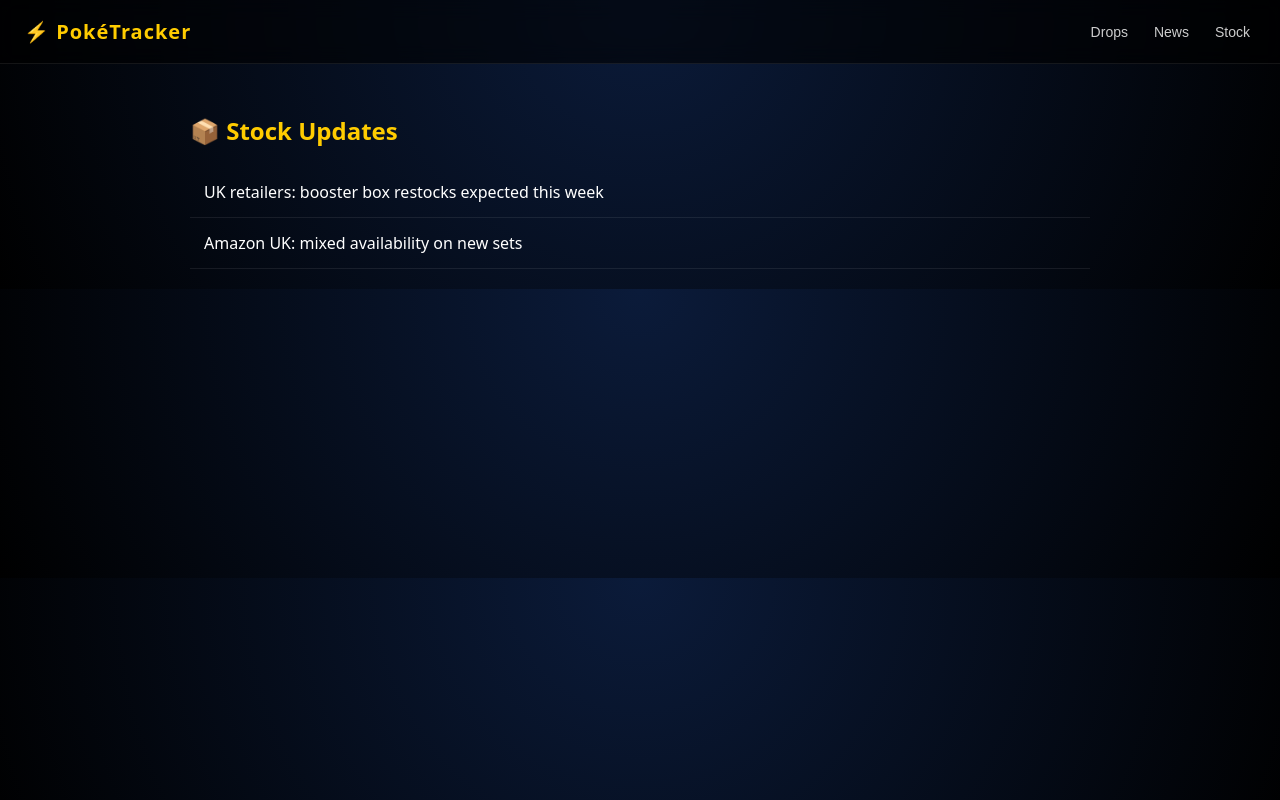
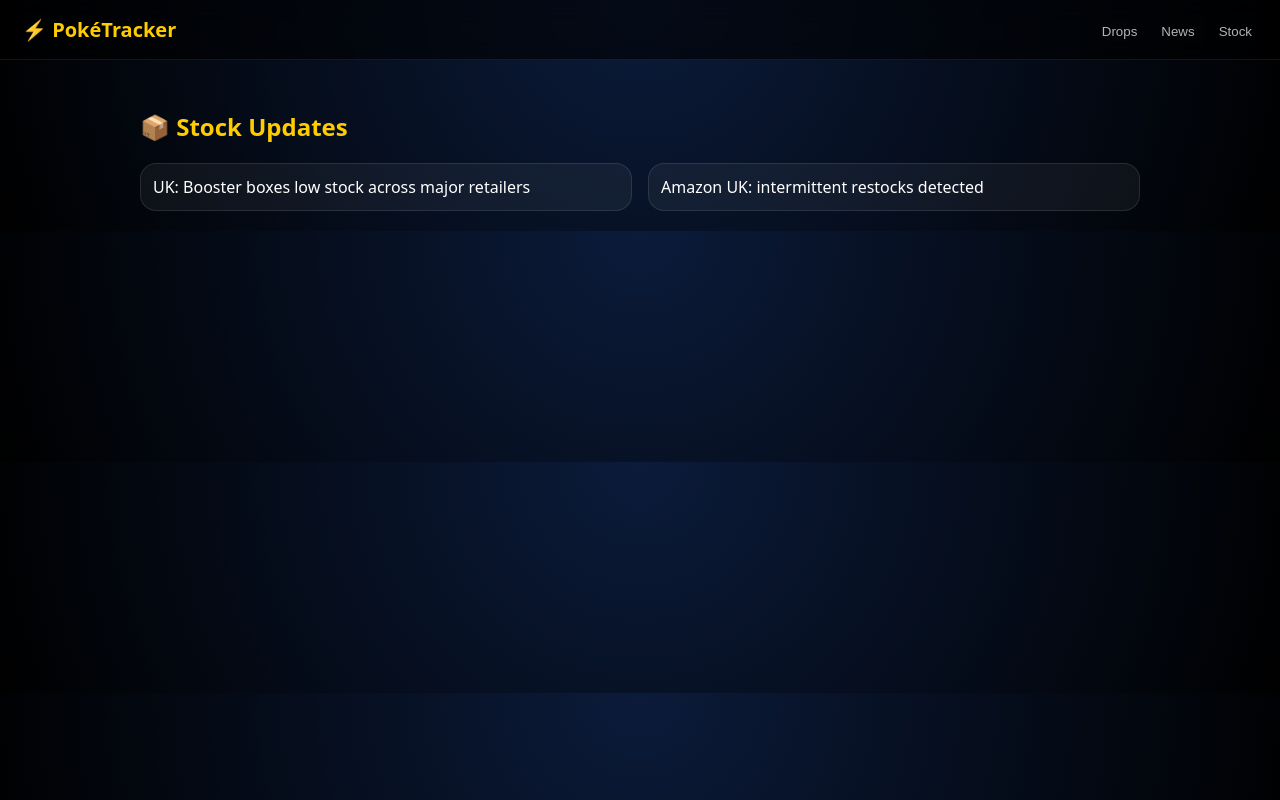
Before and after one commit to deanthorpe18-beep/pokecardtracker, a Next.js app: page / in a window 1280 px wide. Both pictures are taken after a click on the button "Stock". Built offline with nearby package versions, Linux system fonts and the light colour scheme.

Commit message:
Update page.js

```diff
--- a/app/page.js
+++ b/app/page.js
@@ -3,19 +3,33 @@
 import { useState } from "react";
 
 export default function Home() {
-
-  const [tab, setTab] = useState("home");
+  const [tab, setTab] = useState("drops");
 
   const drops = [
-    { name: "Scarlet & Violet 151", date: "2023-09-22", stock: "Low stock in UK" },
-    { name: "Paradox Rift", date: "2023-11-03", stock: "Reprints arriving" },
-    { name: "Paldean Fates", date: "2024-01-26", stock: "Available in most retailers" }
+    {
+      name: "Scarlet & Violet 151",
+      date: "2023-09-22",
+      stock: "Low UK stock",
+      img: "https://images.pokemontcg.io/sv3/4_hires.png"
+    },
+    {
+      name: "Paradox Rift",
+      date: "2023-11-03",
+      stock: "Reprints incoming",
+      img: "https://images.pokemontcg.io/sv4/1_hires.png"
+    },
+    {
+      name: "Paldean Fates",
+      date: "2024-01-26",
+      stock: "Widely available",
+      img: "https://images.pokemontcg.io/sv4pt5/12_hires.png"
+    }
   ];
 
   const news = [
-    "UK Pokémon stock levels improving this week",
-    "New set announcements expected soon",
-    "Retailers adjusting booster box allocations"
+    "UK Pokémon stock improving across major retailers",
+    "New set leaks suggest upcoming reprint wave",
+    "Booster box demand increasing in Europe"
   ];
 
   return (
@@ -33,33 +47,27 @@ export default function Home() {
           display: flex;
           justify-content: space-between;
           align-items: center;
-          padding: 18px 24px;
-          border-bottom: 1px solid rgba(255,255,255,0.08);
+          padding: 16px 22px;
           background: rgba(0,0,0,0.6);
-          backdrop-filter: blur(10px);
+          backdrop-filter: blur(12px);
           position: sticky;
           top: 0;
+          border-bottom: 1px solid rgba(255,255,255,0.08);
         }
 
         .logo {
           font-size: 20px;
           font-weight: 900;
           color: #ffcc00;
-          letter-spacing: 1px;
-        }
-
-        .nav {
-          display: flex;
-          gap: 14px;
         }
 
         .nav button {
           background: none;
           border: none;
           color: white;
+          margin-left: 12px;
           cursor: pointer;
-          font-size: 14px;
-          opacity: 0.8;
+          opacity: 0.7;
         }
 
         .nav button:hover {
@@ -67,9 +75,8 @@ export default function Home() {
           color: #ffcc00;
         }
 
-        /* MAIN */
         .container {
-          max-width: 900px;
+          max-width: 1000px;
           margin: auto;
           padding: 20px;
         }
@@ -79,10 +86,44 @@ export default function Home() {
           margin-top: 30px;
         }
 
-        /* FEED STYLE (IMPORTANT CHANGE) */
-        .item {
-          padding: 14px;
-          border-bottom: 1px solid rgba(255,255,255,0.08);
+        /* CARD GRID */
+        .grid {
+          display: grid;
+          grid-template-columns: repeat(auto-fit, minmax(260px, 1fr));
+          gap: 16px;
+        }
+
+        /* BIG VISUAL CARD */
+        .card {
+          background: rgba(255,255,255,0.05);
+          border: 1px solid rgba(255,255,255,0.1);
+          border-radius: 16px;
+          overflow: hidden;
+          transition: 0.25s;
+        }
+
+        .card:hover {
+          transform: translateY(-6px);
+          border-color: #ffcc00;
+        }
+
+        .card img {
+          width: 100%;
+          height: 160px;
+          object-fit: cover;
+        }
+
+        .card-content {
+          padding: 12px;
+        }
+
+        .tag {
+          display: inline-block;
+          padding: 2px 8px;
+          font-size: 11px;
+          border-radius: 999px;
+          background: #3b4cca;
+          margin-top: 6px;
         }
 
         .meta {
@@ -90,23 +131,14 @@ export default function Home() {
           font-size: 13px;
           margin-top: 4px;
         }
-
-        .tag {
-          display: inline-block;
-          padding: 2px 8px;
-          border-radius: 999px;
-          font-size: 11px;
-          margin-top: 6px;
-          background: #3b4cca;
-        }
       `}</style>
 
-      {/* TOP NAV */}
+      {/* TOP BAR */}
       <div className="topbar">
         <div className="logo">⚡ PokéTracker</div>
 
         <div className="nav">
-          <button onClick={() => setTab("home")}>Drops</button>
+          <button onClick={() => setTab("drops")}>Drops</button>
           <button onClick={() => setTab("news")}>News</button>
           <button onClick={() => setTab("stock")}>Stock</button>
         </div>
@@ -114,18 +146,31 @@ export default function Home() {
 
       <div className="container">
 
-        {/* DROPS = DEFAULT HOME */}
-        {tab === "home" && (
+        {/* DROPS */}
+        {tab === "drops" && (
           <>
             <h2>🔥 Set Releases</h2>
 
+            <div className="grid">
               {drops.map((d, i) => (
-              <div className="item" key={i}>
+                <div className="card" key={i}>
+                  <img src={d.img} />
+                  <div className="card-content">
                     <b>{d.name}</b>
-                <div className="meta">Release: {d.date}</div>
-                <div className="meta">{d.stock}</div>
+
+                    <div className="meta">
+                      Release: {d.date}
+                    </div>
+
+                    <div className="meta">
+                      {d.stock}
+                    </div>
+
+                    <div className="tag">POKÉMON SET</div>
+                  </div>
                 </div>
               ))}
+            </div>
           </>
         )}
 
@@ -133,11 +178,16 @@ export default function Home() {
         {tab === "news" && (
           <>
             <h2>📰 News Feed</h2>
+
+            <div className="grid">
               {news.map((n, i) => (
-              <div className="item" key={i}>
+                <div className="card" key={i}>
+                  <div className="card-content">
                     {n}
                   </div>
+                </div>
               ))}
+            </div>
           </>
         )}
 
@@ -146,12 +196,18 @@ export default function Home() {
           <>
             <h2>📦 Stock Updates</h2>
 
-            <div className="item">
-              UK retailers: booster box restocks expected this week
+            <div className="grid">
+              <div className="card">
+                <div className="card-content">
+                  UK: Booster boxes low stock across major retailers
+                </div>
               </div>
 
-            <div className="item">
-              Amazon UK: mixed availability on new sets
+              <div className="card">
+                <div className="card-content">
+                  Amazon UK: intermittent restocks detected
+                </div>
+              </div>
             </div>
           </>
         )}
```
Lines whose indentation alone changed are shown as unchanged.
